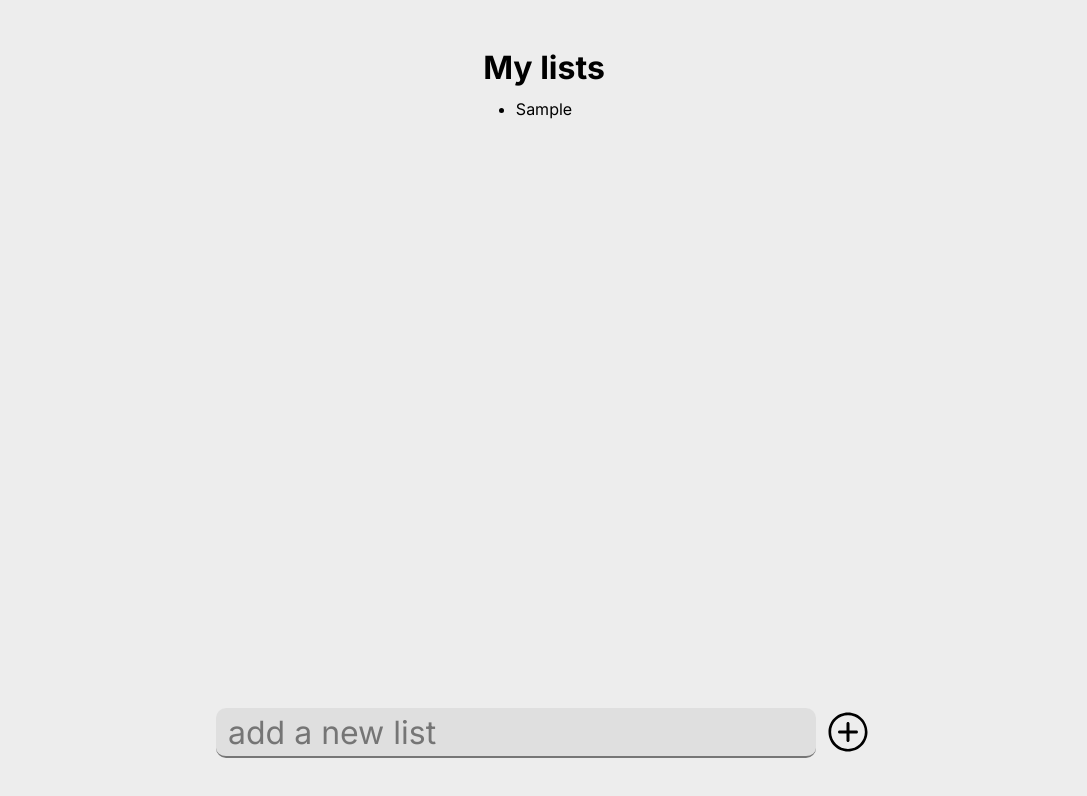
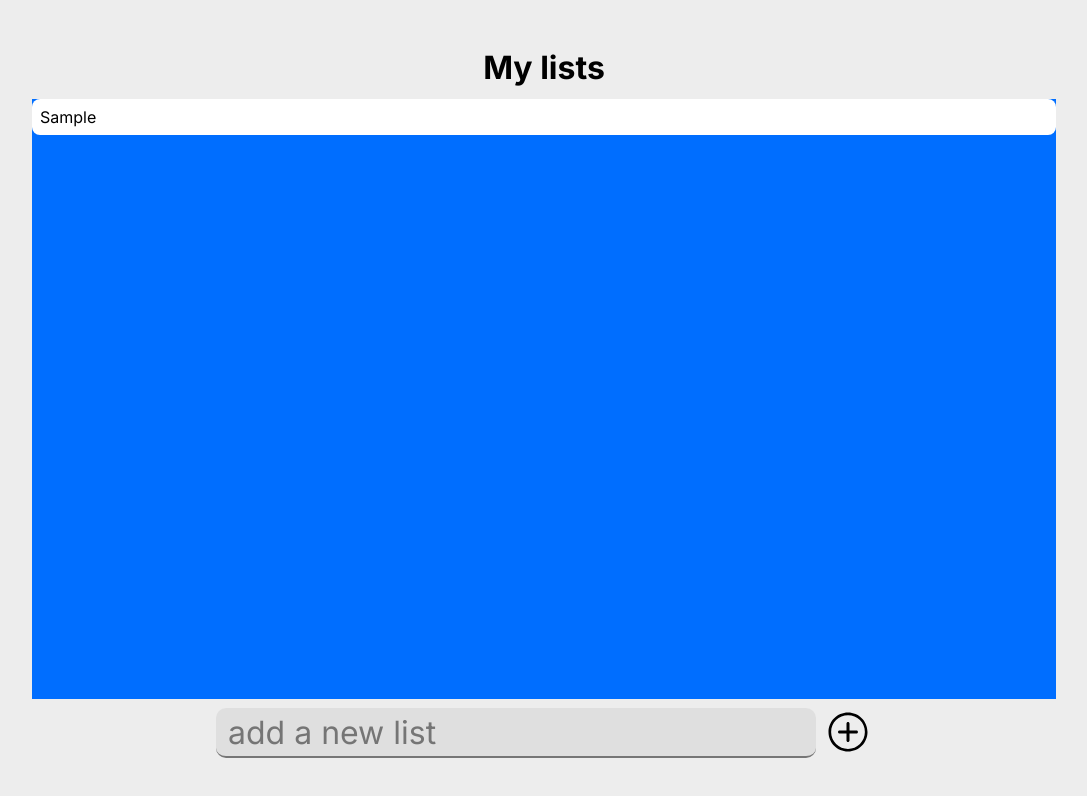
Before and after one commit to lz-junior/tasks, a React (Vite) app: page / in a window 1280 px wide. Both pictures are taken after typing "Sample" into the empty fields and a click on the button 944 px from the left and 738 px from the top of the page. Shown: the top 796 px of the page, without its empty margins (96-1183 px from the left). Built offline with nearby package versions, Linux system fonts and the light colour scheme; a web font is replaced by a local one.

Commit message:
cleaned code and upgrades

```diff
--- a/src/pages/Home/components/lists/List.tsx
+++ b/src/pages/Home/components/lists/List.tsx
@@ -1,6 +1,6 @@
 // src/components/TaskList.tsx
-import React, { useState } from 'react';
-import Tasks from '../tasks/Tasks';
+import React, {  } from 'react';
+// import Tasks from '../tasks/Tasks';
 
 import classes from './listItem.module.css'
 
@@ -15,55 +15,22 @@ interface TaskListProps {
 }
 
 
+const List:React.FC<TaskListProps> = ({ tasks })=> {
 
-const List: React.FC<TaskListProps> = ({ tasks })=> {
-  // const [checkedIndexes, setCheckedIndexes] = useState<boolean[]>(Array(tasks.length).fill(false))
-  // const [openTasks, setOpenTasks] = useState(false);
-  // const [task, setTask] = useState<string[]>([]);
-
-  // const toggleCheckbox = (index:number)=> {
-  //   setCheckedIndexes(prev => {
-  //     const newCheckedIndexes = [...prev];
-  //     newCheckedIndexes[index] = !newCheckedIndexes[index];
-  //     return newCheckedIndexes;
-  //   });
-  // }
-  // const openTask = (index:number)=> {
-  //   setOpenTasks(!openTasks);
-  //   console.log(index)
-  // }
-  // const handleAddTask = (newTask: string)=> {
-  //   setTask(prevTask => [...prevTask, newTask])
-  // }
+  const openTask = (task:Task)=> {
+    console.log(task)
+  };
 
   return (
-    <ul>
+    <ul className={classes.container}>
       {tasks.map((task) => (
-        <li key={task.id}>{task.name}</li>
+        <li
+          key={task.id}
+          className={classes.list_item}
+          onClick={()=>openTask(task)}>
+            {task.name}
+        </li>
       ))}
-      {/* {tasks.map((task:string, index:number)=> (
-        <div key={index}>
-          <div className={classes.container}>
-            <input
-              type="checkbox"
-              className={classes.checkbox}
-              checked={checkedIndexes[index]}
-              onChange={()=> toggleCheckbox(index)}
-            />
-            <button
-              style={{
-                textDecoration: checkedIndexes[index] ? 'line-through' : 'none',
-                opacity: checkedIndexes[index] ? '0.4' : '1'
-              }}
-              onClick={()=> openTask(index)}>
-                {task}
-            </button>
-          </div>
-        </div>
-      ))} */}
-        {/* <div className={classes.tasksOpened}>
-          {openTasks && <Tasks saveTask={task} onAddTask={handleAddTask} />}
-        </div> */}
     </ul>
   );
 };
--- a/src/pages/Home/components/lists/listItem.module.css
+++ b/src/pages/Home/components/lists/listItem.module.css
@@ -1,4 +1,23 @@
 .container {
+  display: flex;
+   flex-direction: column;
+   gap: 8px;
+  width: 80%;
+  height: 75vh;
+  background-color: rgb(0, 110, 255);
+}
+
+.list_item {
+  display: flex;
+  padding: 8px;
+  border-radius: 8px;
+  background-color: white;
+  list-style: none;
+}
+
+
+
+/* .container {
   display: flex;
   gap: 12px;
   align-items: center;
@@ -29,4 +48,4 @@
 .tasksOpened {
   display: flex;
   margin-left: 32px;
-}
+} */
```
